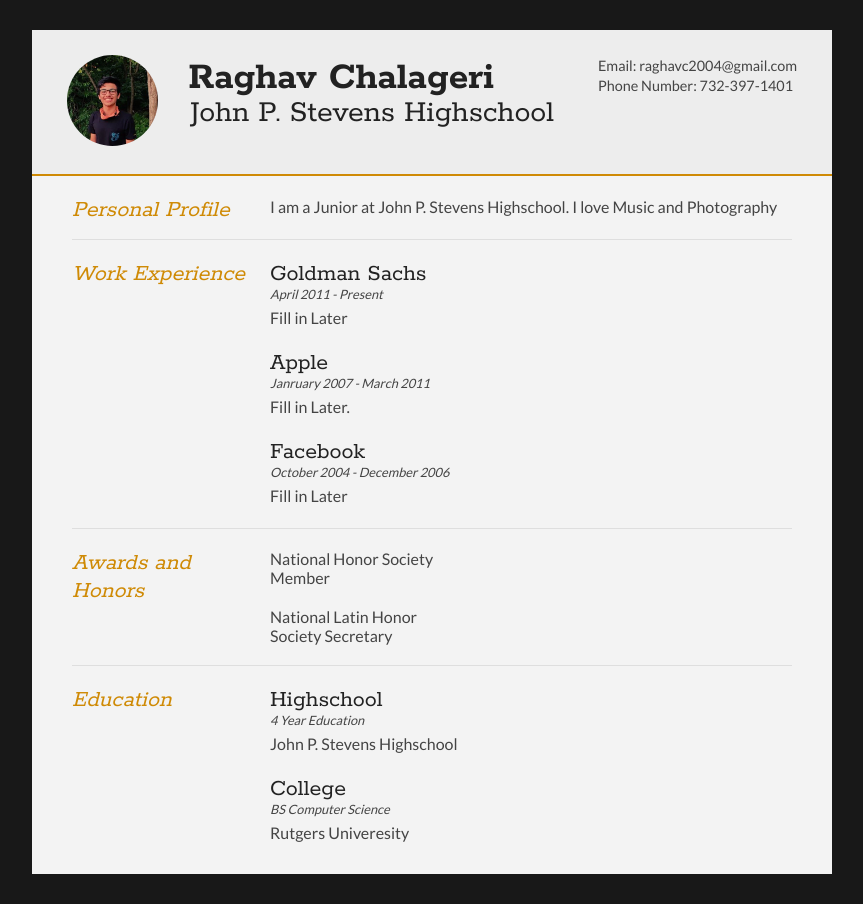
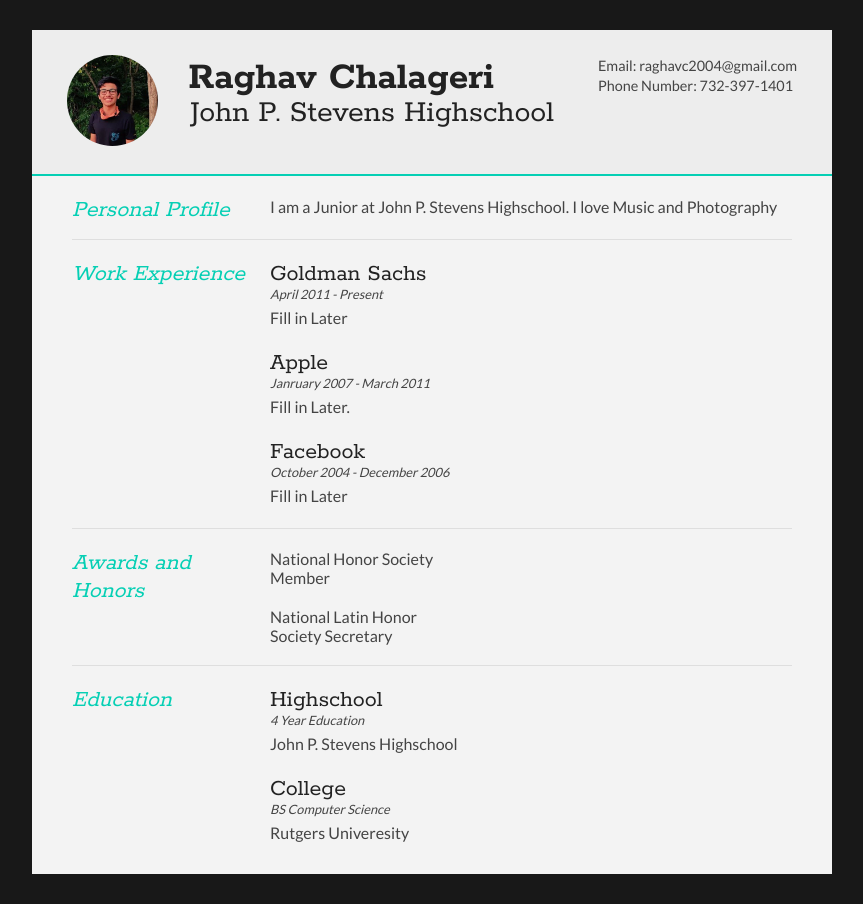
Before and after one commit to raghavnc/raghavnc.github.io, a plain HTML site: page index.html in a window 1280 px wide. Shown: the whole page, without its empty margins (208-1071 px from the left). Drawn offline with Linux system fonts and the light colour scheme.

Commit message:
bug fixes

```diff
--- a/style.css
+++ b/style.css
@@ -31,7 +31,7 @@ html,body,div,span,object,iframe,h1,h2,h3,h4,h5,h6,p,blockquote,pre,abbr,address
 
 	.mainDetails {
 		padding: 25px 35px;
-		border-bottom: 2px solid #cf8a05;
+		border-bottom: 2px solid #05cfb4;
 		background: #ededed;
 	}
 
@@ -95,7 +95,7 @@ html,body,div,span,object,iframe,h1,h2,h3,h4,h5,h6,p,blockquote,pre,abbr,address
 	}
 
 	#contactDetails ul li a:hover {
-		color: #cf8a05;
+		color: #05cfb4;
 	}
 
 
@@ -126,7 +126,7 @@ html,body,div,span,object,iframe,h1,h2,h3,h4,h5,h6,p,blockquote,pre,abbr,address
 		font-family: 'Rokkitt', Helvetica, Arial, sans-serif;
 		font-style: italic;
 		font-size: 1.5em;
-		color: #cf8a05;
+		color: #05cfb4;
 	}
 
 	.sectionContent h2 {
```
